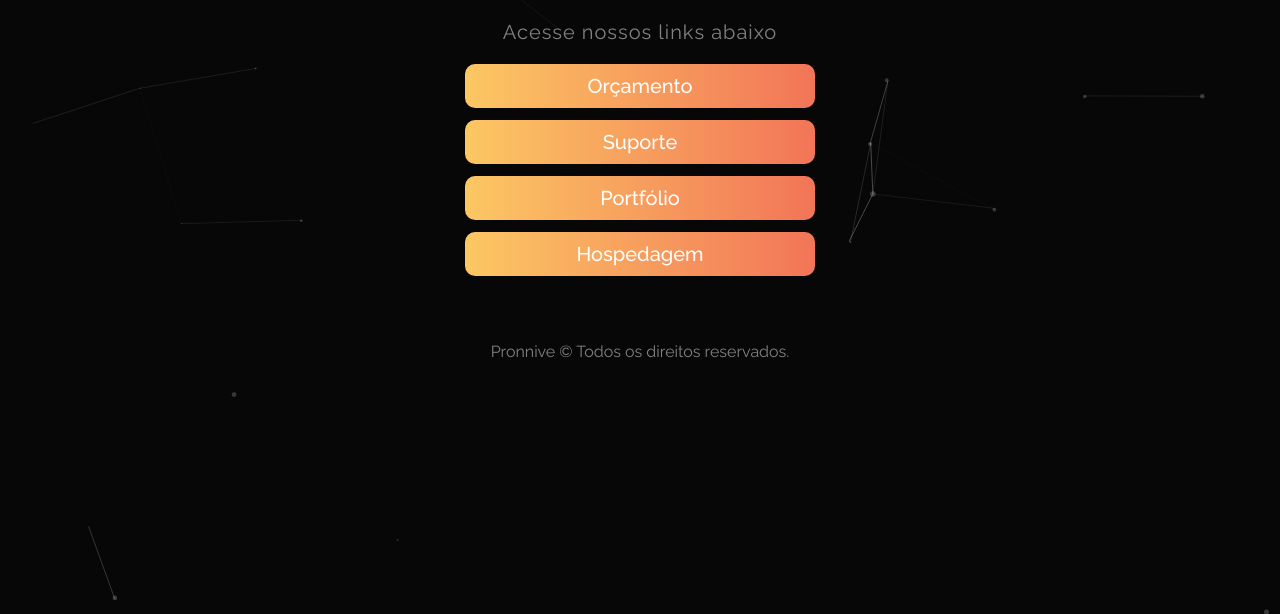
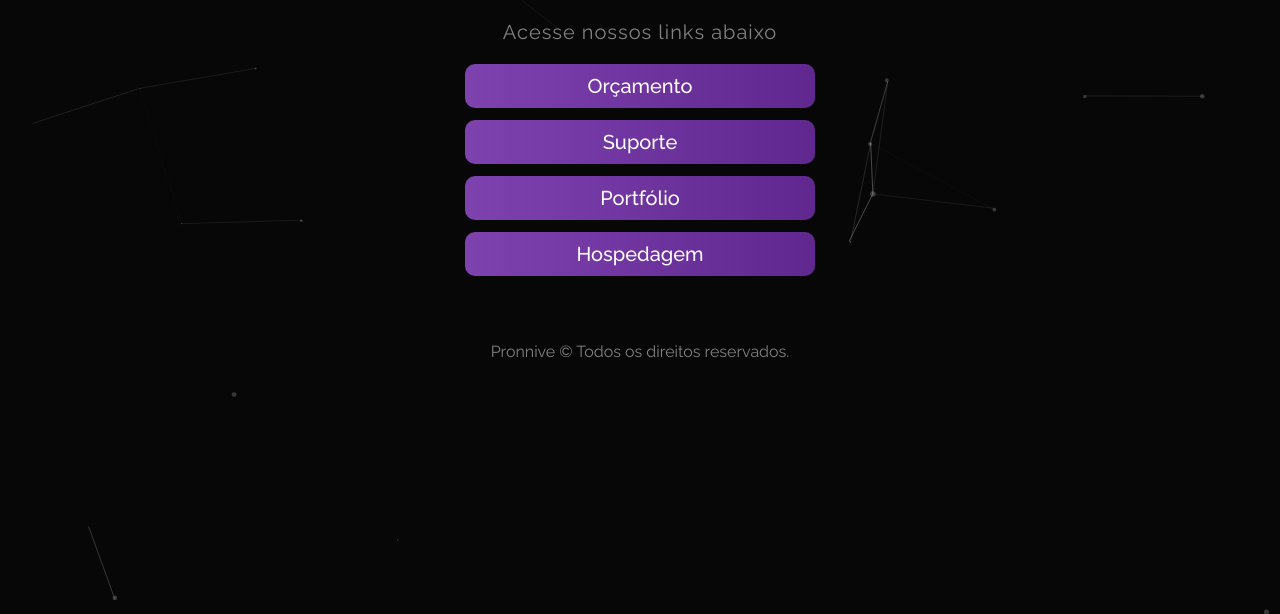
Before and after one commit to witorlinhares/pronnive, a plain HTML site: page index.html in a window 1280 px wide. Shown: the part 186-800 px from the top of the page. Drawn offline with Linux system fonts and the light colour scheme.

Commit message:
color button

```diff
--- a/assets/style.css
+++ b/assets/style.css
@@ -35,7 +35,7 @@ a{
 }
 
 .degrade{
-    background: linear-gradient(to right, #FCC763, #F27558);
+    background: linear-gradient(to right, #7e42af, #60278f);
 }
 
 header{
```
